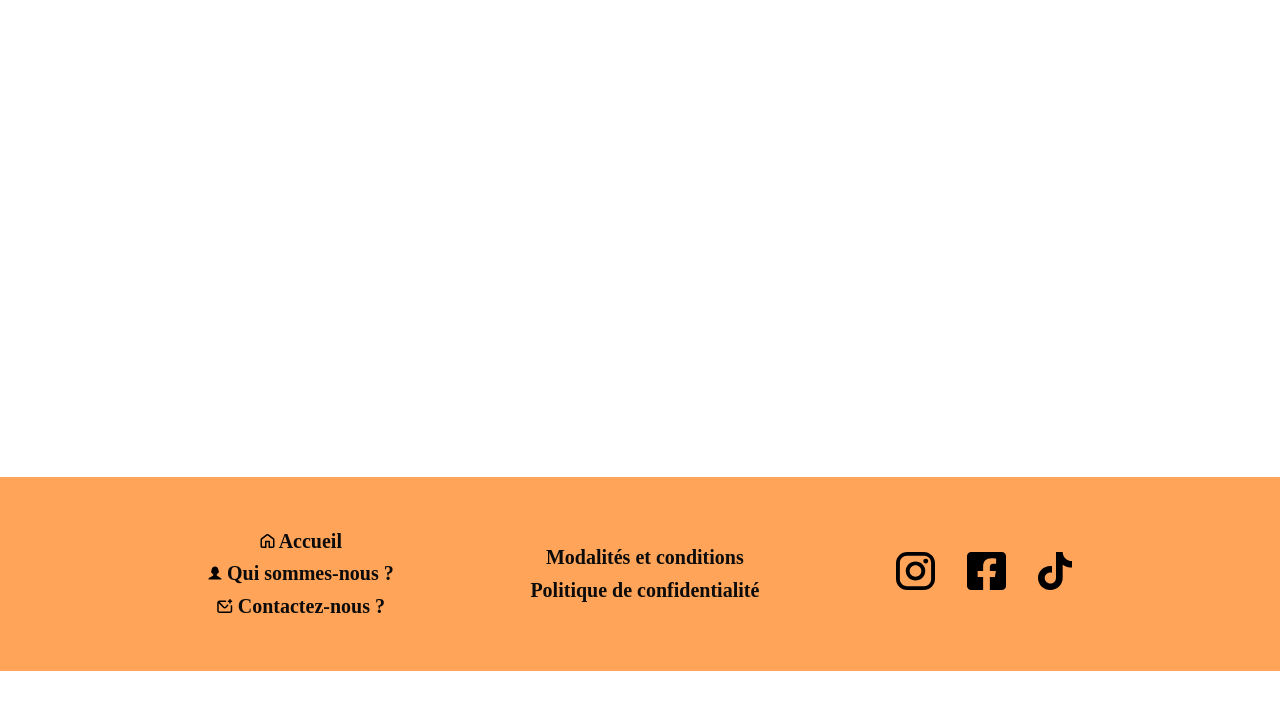
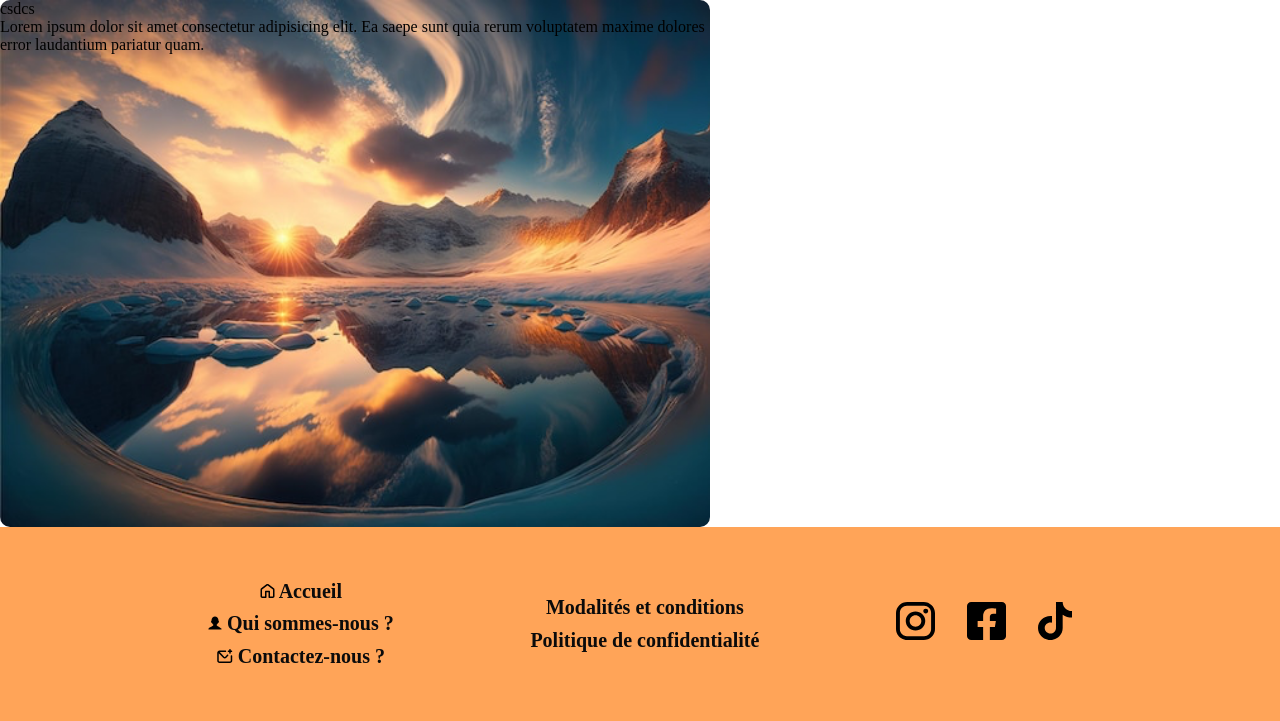
Before and after one commit to LuckyShuii/front-only-blog-e-boulga, a PHP site: page / in a window 1280 px wide. Shown: the part 128-849 px from the top of the page. Before the commit the page ends 799 px from the top, so only its background shows below. Run offline with PHP 8.4, Linux system fonts and the light colour scheme.

Commit message:
bigNews_wip

```diff
--- /dev/null
+++ b/assets/css/home.css
@@ -0,0 +1,9 @@
+.bigNews {
+    width: 710px;
+    height: 527px;
+    border-radius: 10px;
+    /* background-color: #f0f; */
+    background-image: url(../img/home_picture/montagne1.png);
+    background-repeat: no-repeat;
+    background-size: cover;
+}
--- /dev/null
+++ b/home.php
@@ -0,0 +1,11 @@
+<section class = hotNews_block>
+    <div class="bigNews">
+        csdcs
+        <div class="title_bigNews title_news" >
+            Lorem ipsum dolor sit amet consectetur adipisicing elit. Ea saepe sunt quia rerum voluptatem maxime dolores error laudantium pariatur quam.
+        </div>
+    </div>
+    <div class="middle_news">
+
+    </div>
+</section>
--- a/index.php
+++ b/index.php
@@ -7,6 +7,8 @@
     <link rel="stylesheet" href="assets/css/header.css">
     <link rel="stylesheet" href="assets/css/footer.css">
     <link rel="stylesheet" href="assets/css/global.css">
+    <link rel="stylesheet" href="assets/css/home.css">
+
     <title>Accueil</title>
 </head>
 
@@ -14,7 +16,7 @@
 
 <body>
     <main>
-
+    <?php require_once('home.php'); ?>
     </main>
     <script src="assets/js/header.js" defer></script>
     <script src="assets/js/footer.js" defer></script>
```
Also changed, not shown: assets/img/home_picture/montagne1.png (added).
